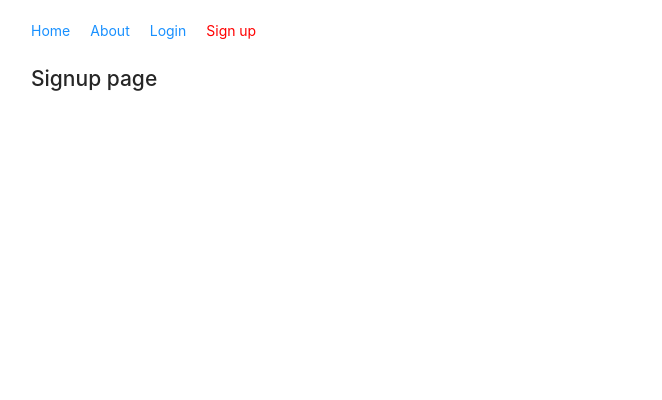
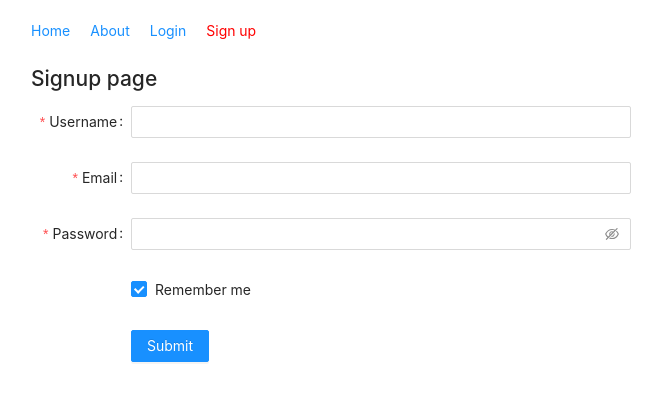
Before and after one commit to xBoot101/adam, a React (Create React App) app: page /signup in a window 1280 px wide. Shown: the top 400 px of the page, without its empty margins (9-671 px from the left). Built offline with nearby package versions, Linux system fonts and the light colour scheme.

Commit message:
Update Signup.js

```diff
--- a/src/pages/Signup.js
+++ b/src/pages/Signup.js
@@ -1,9 +1,92 @@
 import React from 'react';
+import { Button, Checkbox, Form, Input } from 'antd';
 
 const Signup = () => {
+	const onFinish = (values) => {
+		console.log('Success:', values);
+	};
+
+	const onFinishFailed = (errorInfo) => {
+		console.log('Failed:', errorInfo);
+	};
 	return (
 		<div>
 			<h2>Signup page</h2>
+			<Form
+				name='basic'
+				labelCol={{
+					span: 2,
+				}}
+				wrapperCol={{
+					span: 10,
+				}}
+				initialValues={{
+					remember: true,
+				}}
+				onFinish={onFinish}
+				onFinishFailed={onFinishFailed}
+				autoComplete='off'
+			>
+				<Form.Item
+					label='Username'
+					name='username'
+					rules={[
+						{
+							required: true,
+							message: 'Please input your username!',
+						},
+					]}
+				>
+					<Input />
+				</Form.Item>
+				<Form.Item
+					label='Email'
+					name='email'
+					rules={[
+						{
+							required: true,
+							message: 'Please input your email!',
+						},
+					]}
+				>
+					<Input />
+				</Form.Item>
+
+				<Form.Item
+					label='Password'
+					name='password'
+					rules={[
+						{
+							required: true,
+							message: 'Please input your password!',
+						},
+					]}
+				>
+					<Input.Password />
+				</Form.Item>
+
+				<Form.Item
+					name='remember'
+					valuePropName='checked'
+					wrapperCol={{
+						offset: 2,
+						span: 8,
+					}}
+				>
+					<Checkbox>Remember me</Checkbox>
+				</Form.Item>
+
+				<Form.Item
+					wrapperCol={{
+						offset: 2,
+						span: 10,
+					}}
+				>
+					<Button type='primary' htmlType='submit'>
+						Submit
+					</Button>
+				</Form.Item>
+			</Form>
 		</div>
 	);
 };
```
